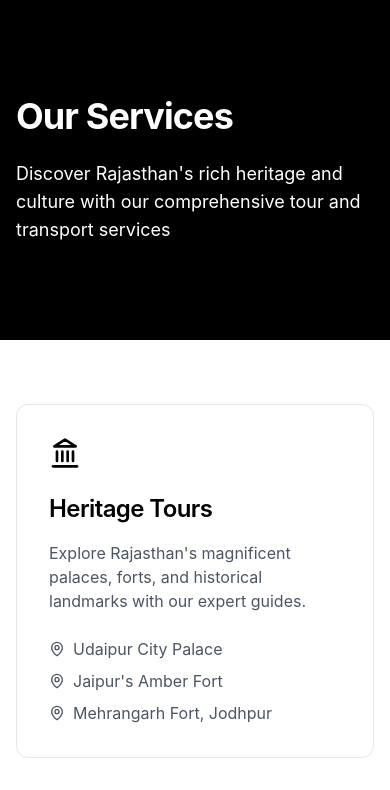
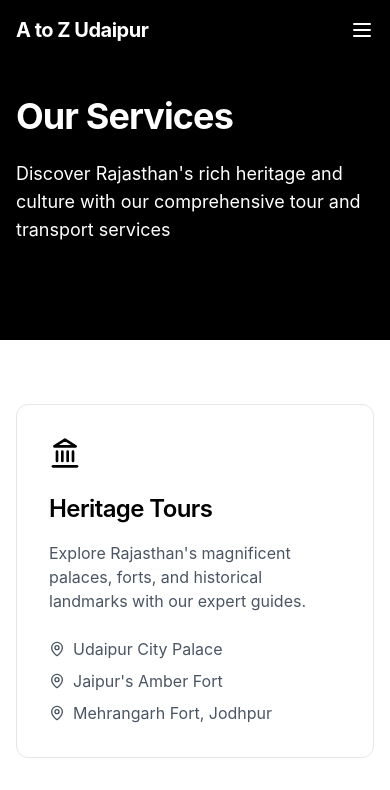
Before and after one commit to imshn/modern-taxi-helper, a React (Vite) app: page /services in a window 390 px wide. Shown: the top 790 px of the page. Built offline with nearby package versions, Linux system fonts and the light colour scheme.

Commit message:
Fix styling issues
Addresses visibility issues in the navigation and badges.

```diff
--- a/src/components/Hero.tsx
+++ b/src/components/Hero.tsx
@@ -1,4 +1,3 @@
-
 import React, { useEffect, useRef } from 'react';
 import { Button } from '@/components/ui/button';
 import { ArrowRight, MapPin } from 'lucide-react';
@@ -22,7 +21,6 @@ const Hero = () => {
 
   return (
     <section className="relative min-h-screen overflow-hidden flex items-center bg-black">
-      {/* Background Image with Parallax Effect */}
       <div className="absolute inset-0 overflow-hidden">
         <div
           ref={parallaxRef}
@@ -36,10 +34,9 @@ const Hero = () => {
         <div className="absolute inset-0 bg-black/60" />
       </div>
 
-      {/* Content */}
       <div className="container relative z-10 mt-16 md:mt-0">
         <div className="max-w-2xl animate-fade-in">
-          <span className="inline-block px-3 py-1 mb-3 rounded-full bg-white/10 text-white text-sm font-medium">
+          <span className="inline-block px-3 py-1 mb-3 rounded-full bg-white/20 text-white text-sm font-medium">
             Premium Cab Service in Rajasthan
           </span>
           <h1 className="text-4xl md:text-5xl lg:text-6xl font-bold text-white mb-4 leading-tight">
@@ -59,10 +56,9 @@ const Hero = () => {
             </Button>
           </div>
 
-          {/* Destination Tags */}
           <div className="mt-12 flex flex-wrap gap-3">
             {['Udaipur', 'Jaipur', 'Jodhpur', 'Pushkar'].map((city) => (
-              <div key={city} className="flex items-center bg-white/10 rounded-full px-4 py-2 text-sm text-white">
+              <div key={city} className="flex items-center bg-white/20 backdrop-blur-sm rounded-full px-4 py-2 text-sm text-white">
                 <MapPin className="h-4 w-4 mr-1 text-white" />
                 <span>{city}</span>
               </div>
@@ -71,7 +67,6 @@ const Hero = () => {
         </div>
       </div>
 
-      {/* Bottom Curve */}
       <div className="absolute bottom-0 left-0 right-0">
         <svg xmlns="http://www.w3.org/2000/svg" viewBox="0 0 1440 320" className="w-full h-auto">
           <path fill="#ffffff" fillOpacity="1" d="M0,224L80,224C160,224,320,224,480,213.3C640,203,800,181,960,181.3C1120,181,1280,203,1360,213.3L1440,224L1440,320L1360,320C1280,320,1120,320,960,320C800,320,640,320,480,320C320,320,160,320,80,320L0,320Z"></path>
--- a/src/components/Navbar.tsx
+++ b/src/components/Navbar.tsx
@@ -1,3 +1,4 @@
+
 import React, { useState, useEffect } from 'react';
 import { Link } from 'react-router-dom';
 import { cn } from '@/lib/utils';
@@ -56,7 +57,7 @@ const Navbar = () => {
         "fixed top-0 left-0 right-0 w-full z-50 transition-all duration-300",
         isScrolled ?
           "py-2 bg-white shadow-md" :
-          "py-4 bg-transparent"
+          "py-4 bg-black/40 backdrop-blur-md"
       )}
     >
       <div className="container mx-auto px-4 flex items-center justify-between">
@@ -66,8 +67,11 @@ const Navbar = () => {
           className="flex items-center"
           onClick={() => setMobileMenuOpen(false)}
         >
-          <h1 className="text-xl md:text-2xl font-bold text-black">
-            <span className="text-black">A to Z</span> Udaipur
+          <h1 className={cn(
+            "text-xl md:text-2xl font-bold",
+            isScrolled ? "text-black" : "text-white"
+          )}>
+            <span className={isScrolled ? "text-black" : "text-white"}>A to Z</span> Udaipur
           </h1>
         </Link>
 
@@ -77,7 +81,10 @@ const Navbar = () => {
             <a
               key={item}
               href={item === 'Home' ? '/' : `#${item.toLowerCase()}`}
-              className="text-black hover:text-gray-600 text-sm font-medium transition-colors duration-200"
+              className={cn(
+                "hover:text-gray-300 text-sm font-medium transition-colors duration-200",
+                isScrolled ? "text-black" : "text-white"
+              )}
               onClick={() => setMobileMenuOpen(false)}
             >
               {item}
@@ -89,7 +96,12 @@ const Navbar = () => {
         <div className="hidden md:block">
           <Button
             variant="default"
-            className="bg-black hover:bg-gray-800 text-white transition-colors duration-300"
+            className={cn(
+              "transition-colors duration-300",
+              isScrolled ?
+                "bg-black hover:bg-gray-800 text-white" :
+                "bg-white hover:bg-gray-100 text-black"
+            )}
           >
             <Phone className="mr-2 h-4 w-4" />
             Call Now
@@ -98,14 +110,14 @@ const Navbar = () => {
 
         {/* Mobile Menu Toggle */}
         <button
-          className="md:hidden text-black focus:outline-none"
+          className="md:hidden focus:outline-none"
           onClick={() => setMobileMenuOpen(!mobileMenuOpen)}
           aria-label={mobileMenuOpen ? "Close menu" : "Open menu"}
         >
           {mobileMenuOpen ? (
-            <X className="h-6 w-6" />
+            <X className={isScrolled ? "h-6 w-6 text-black" : "h-6 w-6 text-white"} />
           ) : (
-            <Menu className="h-6 w-6" />
+            <Menu className={isScrolled ? "h-6 w-6 text-black" : "h-6 w-6 text-white"} />
           )}
         </button>
       </div>
```
